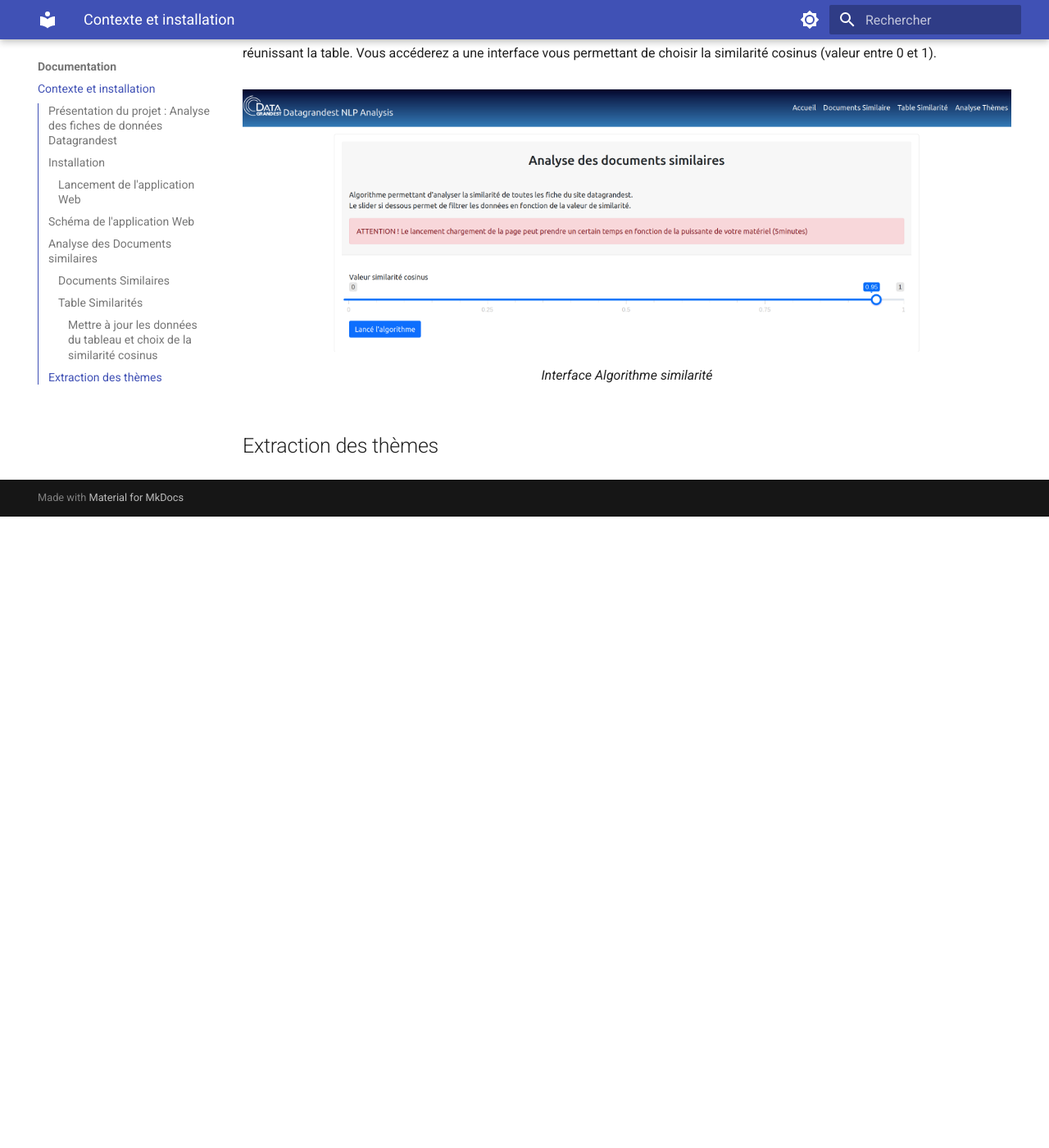
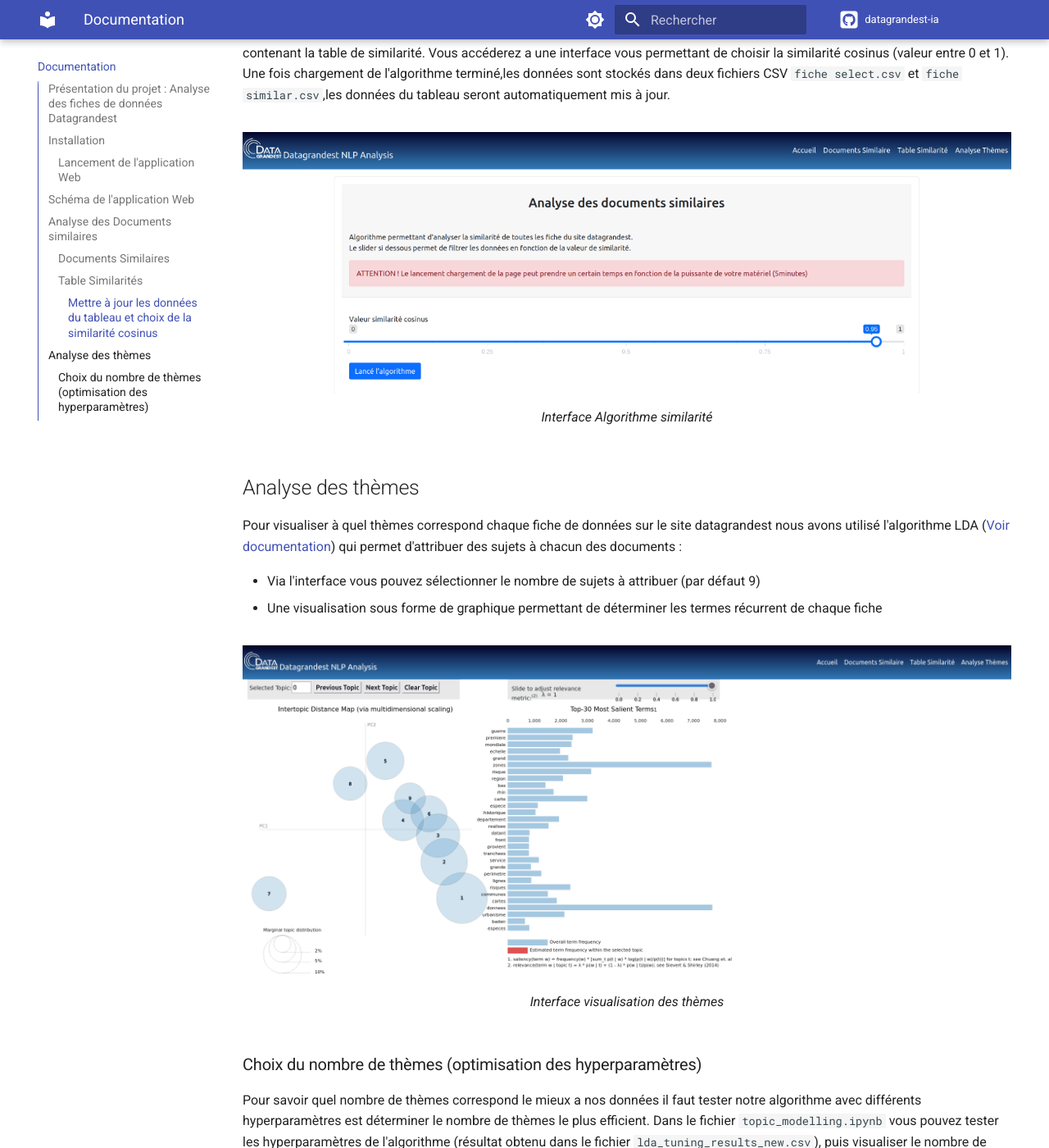
Before and after one commit to dimitri-feniou/dimitri-feniou.github.io, an MkDocs documentation site: the page built from docs/index.md, in a window 1280 px wide and 1400 px high, scrolled down 2437 px. Shown: the whole window at 82% size. Built offline with MkDocs 1.6.1 and Material for MkDocs 9.7.7, drawn with Linux system fonts in a browser that asks for light colours; comment, search, counter and statistics services are not loaded; before the commit the page ends 3067 px from its top, so only the background shows below that; some of the changed text lies outside the part shown.

Commit message:
update documentation

```diff
--- a/docs/presentation.md
+++ b/docs/index.md
@@ -69,11 +69,32 @@ Le tableau regroupe pour chaques fiches :
 1. L'url de la fiche dont la similarité est testée
 2. L'url de la fiche similaire
 3. La similarité cosinus entre les deux fiches
+
 #### Mettre à jour les données du tableau et choix de la similarité cosinus
-Les données du tableau peuvent être mis à jour en cliquant sur le button `Chargement de l'algorithme de similarité` sur la page réunissant la table.
+Les données du tableau peuvent être mis à jour en cliquant sur le button `Chargement de l'algorithme de similarité` sur la page contenant la table de similarité.
 Vous accéderez a une interface vous permettant de choisir la similarité cosinus (valeur entre 0 et 1).</br>
+Une fois chargement de l'algorithme terminé,les données sont stockés dans deux fichiers CSV `fiche select.csv` et `fiche similar.csv`,les données du tableau seront automatiquement mis à jour.
+
 <figure markdown>
 ![image info](image/capture_similarity.png)
 <figcaption>Interface Algorithme similarité </figcaption>
 </figure>
-## Extraction des thèmes
+## Analyse des thèmes
+
+Pour visualiser à quel thèmes correspond chaque fiche de données sur le site datagrandest nous avons utilisé l'algorithme LDA ([Voir documentation](https://radimrehurek.com/gensim/models/ldamodel.html)) qui permet d'attribuer des sujets à chacun des documents :
+
+- Via l'interface vous pouvez sélectionner le nombre de sujets à attribuer (par défaut 9)
+- Une visualisation sous forme de graphique permettant de déterminer les termes récurrent de chaque fiche
+<figure markdown>
+![image info](/image/analyses themes.png)
+<figcaption>Interface visualisation des thèmes </figcaption>
+</figure>
+
+### Choix du nombre de thèmes (optimisation des hyperparamètres)
+Pour savoir quel nombre de thèmes correspond le mieux a nos données il faut tester notre algorithme avec différents hyperparamètres est déterminer le nombre de thèmes le plus efficient.
+Dans le fichier `topic_modelling.ipynb` vous pouvez tester les hyperparamètres de l'algorithme (résultat obtenu dans le fichier `lda_tuning_results_new.csv`), puis visualiser le nombre de thème opimal pour vos données.
+
+<figure markdown>
+![image info](/image/output.png)
+<figcaption>Graphique du choix des thèmes </figcaption>
+</figure>
--- a/mkdocs.yml
+++ b/mkdocs.yml
@@ -1,9 +1,14 @@
 site_name: Projet DATAGRANDEST IA
+repo_url : https://github.com/dimitri-feniou/datagrandest-ia
+repo_name: datagrandest-ia
+extra:
+  homepage: https://dimitri-feniou.github.io/presentation/
 nav:
-  - Documentation :
-        - Contexte et installation: 'presentation.md'
+  - Documentation : 'index.md'
 
+  - Schéma de l'application web : 'schema_web.md'
   - A propos : 'a_propos.md'
+
 
 theme:
   name: material
@@ -30,6 +35,13 @@ theme:
       toggle:
         icon: material/brightness-4
         name: Switch to light mode
+  icon:
+    repo: fontawesome/brands/github-square
+extra:
+  social:
+    - icon: fontawesome/brands/github
+      link: https://github.com/dimitri-feniou/datagrandest-ia
+      name: Projet datagrandest-ia
 markdown_extensions:
   - def_list
   - admonition
```
Also changed, not shown: README.md (+3 -1 lines), docs/schema_web.md (added, +37 -0 lines), docs/image/analyses themes.png (added), docs/image/output.png (added).
